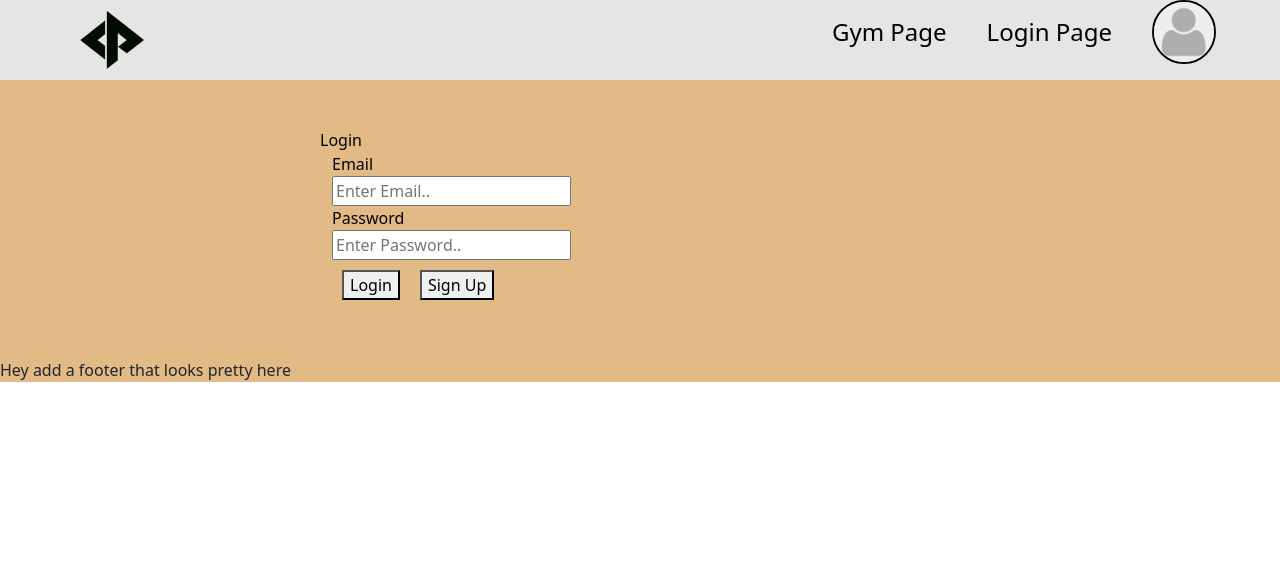
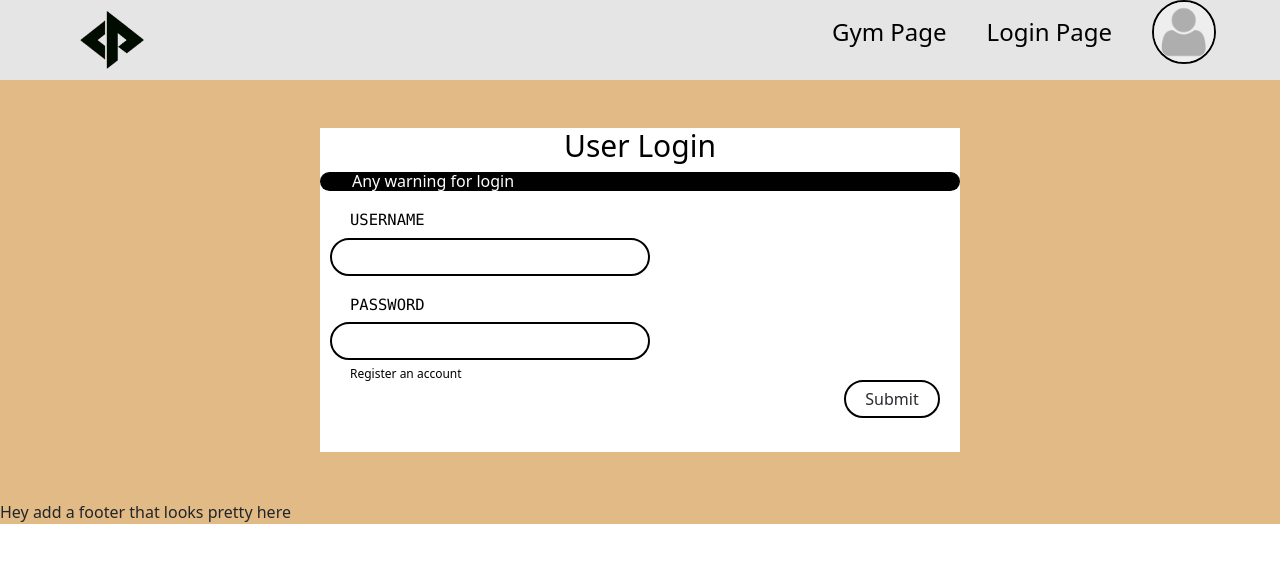
Before and after one commit to TJ178/BOULDR, a React (Create React App) app in the folder boldr/: page /login in a window 1280 px wide. Shown: the top 562 px of the page. Built offline with nearby package versions, Linux system fonts and the light colour scheme.

Commit message:
loginpage + createpage set up

```diff
--- /dev/null
+++ b/boldr/src/pages/CreateAccountPage.css
@@ -0,0 +1,102 @@
+body
+	{
+		font-family: 'VT323', monospace;
+		background-repeat: no-repeat;
+		background-color: #E2BA86;
+		background-position: center bottom;
+		background-attachment: fixed;
+	}
+
+	.signup-header
+	{
+		font-size: 30px;
+		color: black;
+		text-align: center;
+		margin-top: 30px;
+
+	}
+
+	.signup-label
+	{
+		font-size: 11.5px;
+		color: black;
+		margin-top: 20px;
+	}
+
+	.signup-container
+	{
+		margin: -2% 0 0 -33%;/* top right bottom left */
+		position: relative;
+		text-align: center;
+	}
+
+	.signup-window
+	{
+		background: #424549;
+		border: 2px solid #1e2124;
+		height: 400px;
+		width: 400px;
+		margin-right: 50px;
+		margin-top: 100px;
+		border-radius: 20px;
+		position: absolute;
+		right: 0;
+		z-index: 2;
+        box-shadow: 5px 10px black;
+	}
+
+
+
+	input[type=form_control], input[type=password]
+	{
+		width: 50%;
+		padding: 5px 10px;
+		margin-left: 10px;
+		border: 2px solid black;
+		border-radius: 20px;
+		outline:none;
+	}
+
+	#ending {
+		margin-bottom:50px;
+	}
+
+	a:link[type=submit_i], a:link[type=submit_j]
+	{
+		text-decoration: none;
+		text-align: center;
+		padding: 5px 10px;
+		width: 15%;
+		background-color: white;
+		border-color: #424549;
+        border: 2px solid black;
+		border-radius: 20px;
+		margin-top: 20px;
+		margin-right: 20px;
+		color: #424549;
+		float: right;
+		cursor: pointer;
+		outline:none;
+		position: relative;
+	}
+
+	a:hover
+	{
+		background-color: #E2BA86;
+	}
+
+	a:link[type=submit_j]
+	{
+		float: left;
+		margin-left: 20px;
+	}
+
+	h5 {
+		color: white;
+		margin-top: 50px;
+		background-color: #1e2124;
+		padding: 10px;
+        box-shadow: 5px 10px black;
+        border-radius: 15px;
+        visibility: hidden;
+	}
--- a/boldr/src/pages/CreateAccountPage.js
+++ b/boldr/src/pages/CreateAccountPage.js
@@ -1,7 +1,138 @@
 import React from "react";
+import ReactDOM from 'react-dom';
+import './CreateAccountPage.css';
+import { Link } from 'react-router-dom';
 
-function CreateAccountPage(props) {
-    return <div>Hello from create account page</div>
+class CreateAccountPage extends React.Component
+{
+	constructor(props) {
+		super(props)
+		this.state = {
+			username: '',
+			user: '',
+			password: '',
+			password2: '',
+			warning: true,
+			success: false,
+		};
+		this.handleChange = this.handleChange.bind(this);
+		this.handleChangePass = this.handleChangePass.bind(this);
+		this.handleChangePass2 = this.handleChangePass2.bind(this);
+	}
+
+	handleChange(e) {
+		this.setState({username: e.target.value})
+	}
+
+	handleChangePass(e) {
+		this.setState({password: e.target.value})
+	}
+
+	handleChangePass2(e) {
+		this.setState({password2: e.target.value})
+	}
+
+	addNewUser() {
+		const data = {
+			username: this.state.username,
+			password: this.state.password,
+			posts: [],
+		}
+		fetch("http://localhost:3000/profiles", {
+			method: 'POST',
+			mode: 'cors',
+			headers: {
+				'Content-Type': 'application/json'
+			},
+			body: JSON.stringify(data)
+		})
+			.then(res => res.json())
+			.then(res => console.log(res))
+	}
+
+	retrieveUser() {
+        const username = this.state.username;
+        //console.log(username);
+        fetch(`http://localhost:3000/profiles/${username}`)
+            .then(res => res.json()
+            .then(res =>
+			this.setState({
+				user: res.username,
+			}
+			))
+    )}
+
+	checkPassword() {
+		    this.retrieveUser();
+            if (this.state.password != '' && this.state.password != ''){
+            	this.state.warning = false;
+				if (this.state.password == this.state.password2) {
+					if(this.state.username != this.state.user)
+					{
+						console.log(this.state.username)
+						console.log("")
+						console.log(this.state.user)
+						this.addNewUser();
+						this.state.username = '';
+						this.state.success = true;
+					}
+					else
+					{
+						this.state.success = false;
+					}
+				}
+				else
+				{
+					this.state.success = false;
+				}
+				//console.log(this.state.password, this.state.password2);
+				this.state.password = '';
+				this.state.password2 = '';
+
+            }
+	}
+
+	render()
+	{
+		const vis_style = this.state.warning ? 'hidden' : 'visible';
+		const message = this.state.success ? 'Account created! Go to the sign in page to login.' : 'Passwords do not match or username is taken. Please try again!'
+		return (
+			<body class = "signup-container">
+
+				<div class = "signup-window">
+					<h1 class = "signup-header"> New Account </h1>
+
+					<form>
+						<h2 class = "signup-label"> USERNAME </h2>
+						<div class = "usernames">
+						<input type="form_control" value={this.state.username} onChange={this.handleChange}/>
+						</div>
+					</form>
+
+					<form>
+						<h3 class ="signup-label"> PASSWORD </h3>
+						<div class = "usernames">
+						<input type="password" value={this.state.password} onChange={this.handleChangePass}/>
+						</div>
+					</form>
+
+					<form>
+						<h3 class ="signup-label"> VERIFY PASSWORD </h3>
+						<div class = "verifypass">
+						<input id='ending' type="password" value={this.state.password2} onChange={this.handleChangePass2}/>
+						</div>
+					</form>
+
+					<Link type="submit_i" onClick={() => this.checkPassword()} style={{color: '#282b30'}}> Submit </Link>
+					<Link type="submit_j" to = {"/signin"} style={{color: '#282b30'}}> Go back </Link>
+
+
+				</div>
+				<h5 id="warning" style={{visibility: vis_style}}> {message} </h5>
+
+			</body>
+		);
+	}
 }
 
 export default CreateAccountPage;
--- /dev/null
+++ b/boldr/src/pages/LoginPage.css
@@ -0,0 +1,101 @@
+body
+	{
+		font-family: 'VT323', monospace;
+		background-repeat: no-repeat;
+		background-color: #E2BA86;
+		background-position: center bottom;
+		background-attachment: fixed;
+	}
+
+    .signup-window
+	{
+		background: #424549;
+		border: 2px solid #1e2124;
+		height: 400px;
+		width: 400px;
+		margin-right: 50px;
+		margin-top: 100px;
+		border-radius: 20px;
+		position: absolute;
+		right: 0;
+		z-index: 2;
+        box-shadow: 5px 10px black;
+	}
+
+	.signin-newAccount
+	{
+		font-size: 12px;
+		color: black;
+		margin-left: 30px;
+		text-decoration: none;
+	}
+
+	.signin-header
+	{
+		font-size: 30px;
+		color: black;
+		text-align: center;
+		margin-top: 30px;
+	}
+
+	.signin-label
+	{
+		font-family: "Lucida Console", "Courier New", monospace;
+		font-size: 15.5px;
+		color: Black;
+		margin-left: 30px;
+		margin-top: 20px;
+	}
+
+	input[type=password], input[type=form_control]
+	{
+		width: 50%;
+		padding: 5px 10px;
+		margin-left: 28px;
+		border: 2px solid white;
+		border-radius: 20px;
+		outline:none;
+	}
+
+	a:link[type=submit_i]
+	{
+		text-decoration: none;
+		text-align: center;
+		padding: 5px 10px;
+		width: 25%;
+		background-color: white;
+		border-color: black;
+		margin-top: -20px;
+		margin-right: 20px;
+		color: #424549;
+		float: right;
+		border-radius: 20px;
+		cursor: pointer;
+		outline:none;
+		position: relative;
+	}
+
+	a:hover
+	{
+		background-color: #E2BA86;
+	}
+
+
+	h5 {
+		color: white;
+		background-color: #1e2124;
+		padding: 10px;
+		box-shadow: 5px 10px black;
+		border-radius: 15px;
+		visibility: hidden;
+		text-align: center;
+
+	}
+
+
+h6 {
+	background-color: black;
+	color: white;
+	padding-left: 2em;
+	border-radius: 10px;
+}
--- a/boldr/src/pages/LoginPage.js
+++ b/boldr/src/pages/LoginPage.js
@@ -1,111 +1,159 @@
 import React from "react";
-import { db, app, storage } from "../firebase-config.js";
-import LoginError from './alert.js';
+import ReactDOM from 'react-dom';
+import { Link } from 'react-router-dom';
+import './LoginPage.css';
 
-class LoginPage extends React.Component {
-
+class LoginPage extends React.Component
+{
 	constructor(props) {
 		super(props);
 		this.state = {
-        error : false,
-        modal: false,
-    };
-
-    this.signUp = this.signUp.bind(this);
-    this.login = this.login.bind(this);
-    this.setError=this.setError.bind(this);
+			username: '',
+			password: '',
+			user: '',
+			pw: '',
+			click: false,
+			tempu : '',
+			tempp :'',
+			warning: false,
+			case1: false,
+			clicked: false
+		}
+		this.handleChange = this.handleChange.bind(this);
+		this.handleChangeP = this.handleChangeP.bind(this);
+		this.handleSubmit = this.handleSubmit.bind(this);
 	}
 
-  componentDidUpdate()
-  {
-    if(this.state.error === true)
-    {
-      const timer = setTimeout(() => {
-        this.setError();
-      }, 6000);
-
-      return () => {
-      clearTimeout(timer);
-      };
-    }
-    else
-    {
-      return null;
-    }
+	handleChange(e) {
+		this.state.clicked = false;
+		this.setState({username: e.target.value})
 	}
 
-  setError() {
-    this.setState({
-      error:false
-    });
+	handleChangeP(e) {
+		this.state.clicked = false;
+		this.setState({password: e.target.value})
 	}
 
-  signUp() {
-
-    const email = document.querySelector('#email').value;
-    const password = document.querySelector('#password').value;
-
-
-    app.auth().createUserWithEmailAndPassword(email, password)
-      .then((u) => {
-        console.log('Successfully Signed Up');
-        this.setState({
-          error:false
-        });
-      })
-      .catch((err) => {
-        console.log('Error: ' + err.toString());
-        this.setState({
-          error:true
-        });
-      })
+	saveSelf() {
+		const data = {
+			username: this.state.username,
+			password: this.state.password,
 		}
 
-  login() {
-    const email = document.querySelector('#email').value;
-    const password = document.querySelector('#password').value;
-    app.auth().signInWithEmailAndPassword(email, password)
-      .then((u) => {
-        console.log('Successfully Logged In');
-        this.setState({
-          error:false
-        });
+		// this.state.username = username that the user input
+		// retrieve the user object corresponding the this username from the database
+			// fetch(
+
+			//) -> return the user object corresponding to the username
+		// compare user object password with this.state.password
+		//
+
+		// only call this if passwords match
+		fetch("http://localhost:3001/self", {
+			method: 'POST',
+			mode: 'cors',
+			headers: {
+				'Content-Type': 'application/json'
+			},
+			body: JSON.stringify(data)
 		})
-      .catch((err) => {
-        console.log('Error: ' + err.toString());
-        this.setState({
-          error:true
-        });
-      })
+			.then(res => res.json())
+			.then(res => console.log(res))
 	}
 
-  render() {
-    return (
-      <>
-        { this.state.error && (
-        <LoginError/>)
+	retrieveUser() {
+        const username = this.state.username;
+        //console.log(username);
+        fetch(`http://localhost:3000/profiles/${username}`)
+			//.then(response => console.log(response.json()))
+            .then(response => response.json())
+            .then(response =>
+			this.setState({
+				user: response.username,
+				pw: response.password
+			}, () => {
+				//console.log(this.state.user)
+				//console.log(this.state.pw)
+			}));
     }
 
-      <div className = "login">Login</div>
+	checkOnClick()
+	{
+		if ((this.state.user == this.state.username) && this.state.user != "")
+		{
+			if (this.state.pw == this.state.password)
+			{
+                this.warning = false;
+				this.handleSubmit()
+				return "/main";
+				//console.log(4)
+			} else {
+				this.state.warning = true;
+				this.state.case1 = true;
+				console.log(1)
+			}
+		} else if (this.state.username !== '' && this.state.password !== '') {
+			this.state.warning = true;
+			this.state.case1 = false;
+			console.log(2);
+		}
+		return "/";
+	}
 
-      <div className = "container">
-        <div>
-          <div>Email</div>
-          <input id="email" placeholder="Enter Email.." type="text"/>
+	handleSubmit()
+	{
+		return this.saveSelf();
+	}
+
+	click()
+	{
+		this.retrieveUser();
+		this.state.clicked = true;
+		//console.log(3);
+	}
+
+	reset_click() {
+		this.state.clicked = false;
+		this.state.warning = false;
+	}
+
+	render()
+	{
+		console.log(this.state.warning, "w");
+		console.log(this.state.clicked, "c");
+		const vis_style = (this.state.warning && this.state.clicked == true) ? 'visible' : 'hidden';
+		const message = this.state.case1 ? 'Invalid password. Please try again!' : 'This account does not exist. Please register a new account!';
+		var page = this.checkOnClick();
+		return (
+				<body>
+					<div class = "signin-shadow"> </div>
+
+					<div class = "signin-window">
+						<h1 class = "signin-header"> User Login </h1>
+					<h6> Any warning for login</h6>
+						<form>
+							<h2 class = "signin-label"> USERNAME </h2>
+							<div class = "username">
+							<input type="form_control" value={this.state.username} onChange={this.handleChange} onkeydown={() => this.reset_click}/>
 							</div>
-        <div>
-          <div>Password</div>
-          <input id="password" placeholder="Enter Password.." type="text"/>
+						</form>
+
+						<form>
+							<h3 class ="signin-label"> PASSWORD </h3>
+							<div class = "username">
+							<input type="password" value={this.state.password} onChange={this.handleChangeP} onkeydown={() => this.reset_click}/>
 							</div>
-        <button style={{margin: '10px'}} onClick={this.login}>Login</button>
-        <button style={{margin: '10px'}} onClick={this.signUp}>Sign Up</button>
+						</form>
 
+						<Link className="signin-newAccount" to={"/CreateAccountPage"} > Register an account </Link>
 
+						<Link type="submit_i" to = {page} onClick={() => this.click()} style={{color: '#282b30'}}> Submit </Link>
 
 					</div>
-     </>
+
+					<h5 id="warning" style={{visibility: vis_style}}> {message} </h5>
+				</body>
 		);
-
 	}
 }
 
```
Also changed, not shown: boldr/src/pages/alert.js (deleted, +0 -20 lines). Lines whose indentation alone changed are shown as unchanged.
